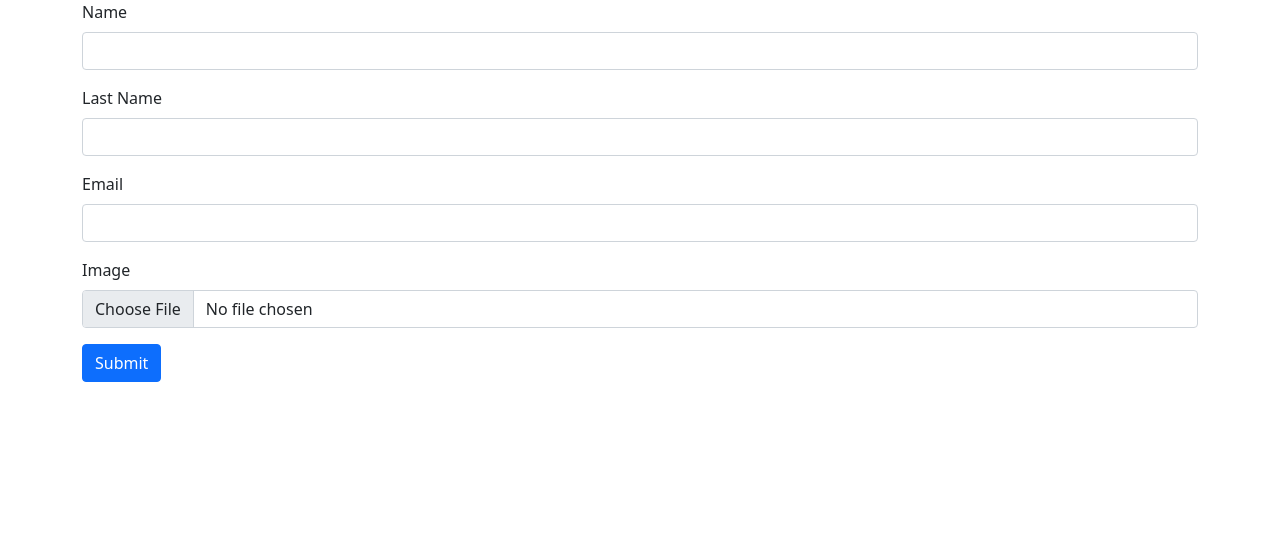
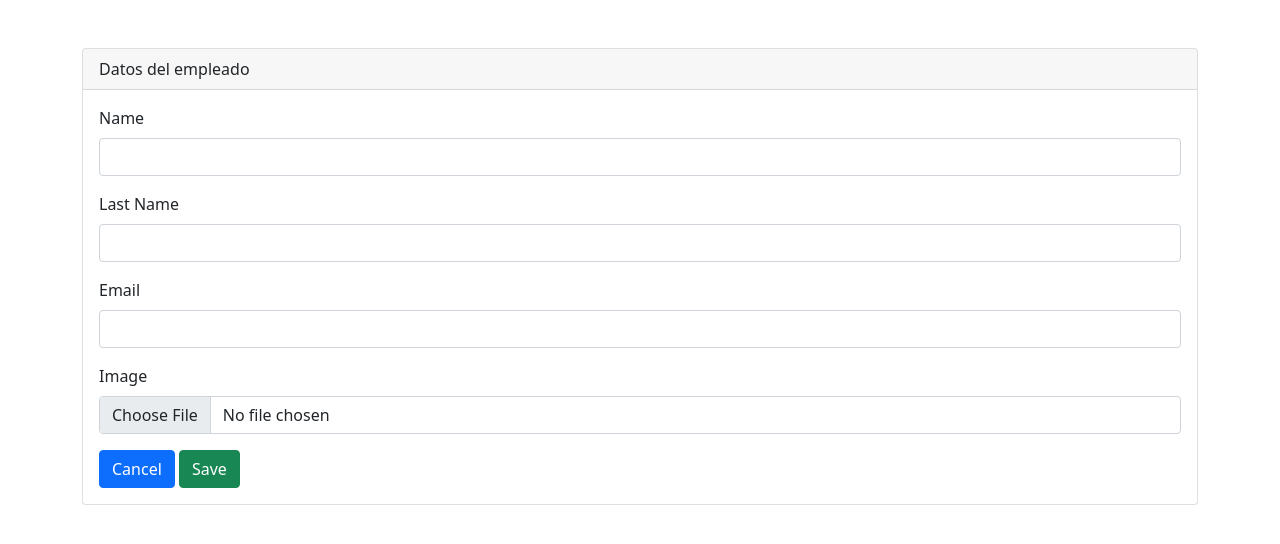
Before and after one commit to Abregoo/crud-flask-mysql, a Flask app: page /create in a window 1280 px wide. Shown: the part 56-600 px from the top of the page. Run offline with Flask 2, Linux system fonts and the light colour scheme.

Commit message:
Ajustando formulario create

```diff
--- a/templates/empleados/create.html
+++ b/templates/empleados/create.html
@@ -1,6 +1,14 @@
 {% include 'header.html' %}
 
 <form action="/store" method="post" enctype="multipart/form-data">
+
+    <br>
+    <br>
+    <div class="card">
+        <div class="card-header">
+            Datos del empleado
+        </div>
+        <div class="card-body">
 
             <div class="mb-3">
                 <label for="txtName" class="form-label">Name</label>
@@ -21,8 +29,13 @@
                 <input type="file" class="form-control" id="txtImage" name="txtImage">
             </div>
 
+            <a href="{{ url_for('index') }}" class="btn btn-primary">Cancel</a>
+            <button type="submit" class="btn btn-success">Save</button>
 
-    <button type="submit" class="btn btn-primary">Submit</button>
+        </div>
+    </div>
+
+
 </form>
 
 {% include 'footer.html' %}
```
Also changed, not shown: uploads/2021001802Code Geek Logo YandiDesigns.png (added). Lines whose indentation alone changed are shown as unchanged.
